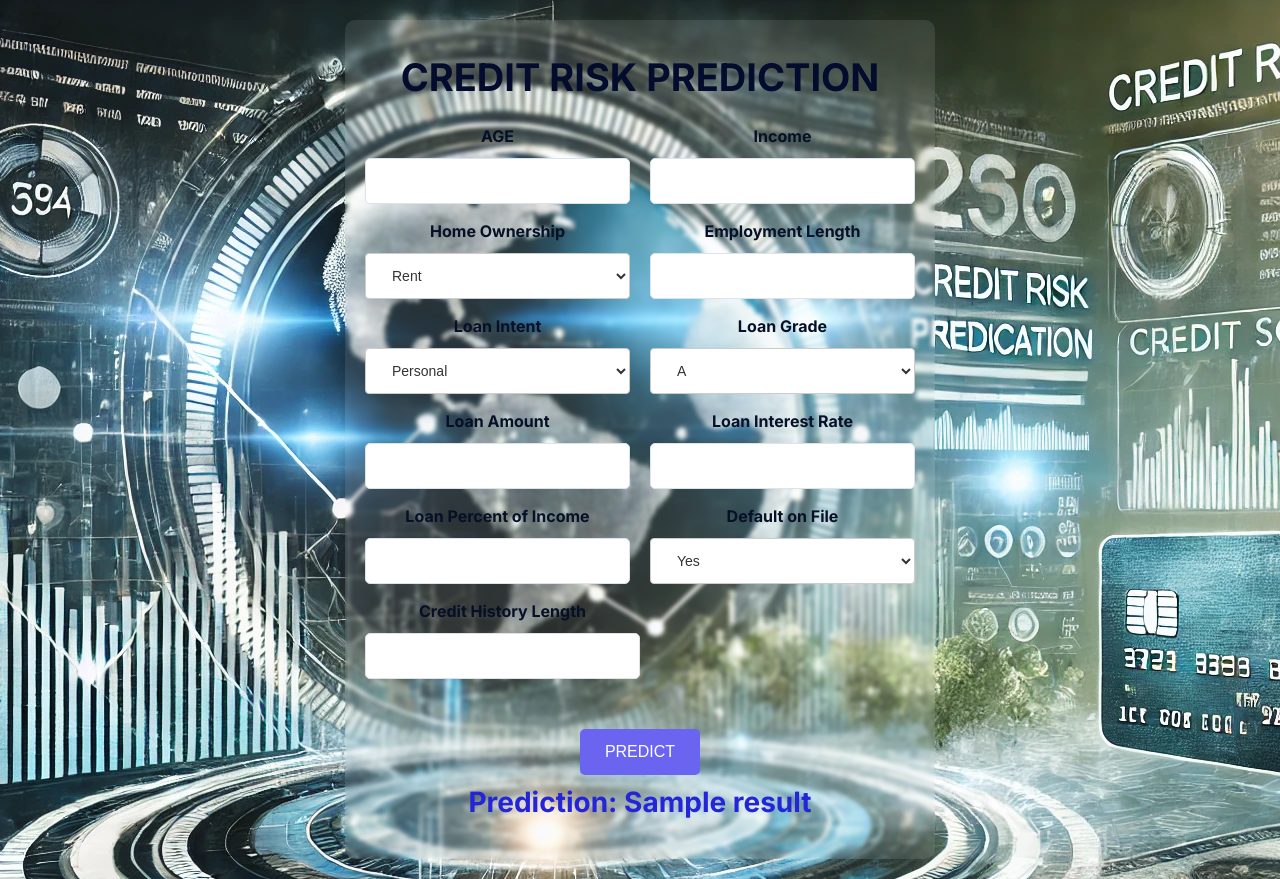
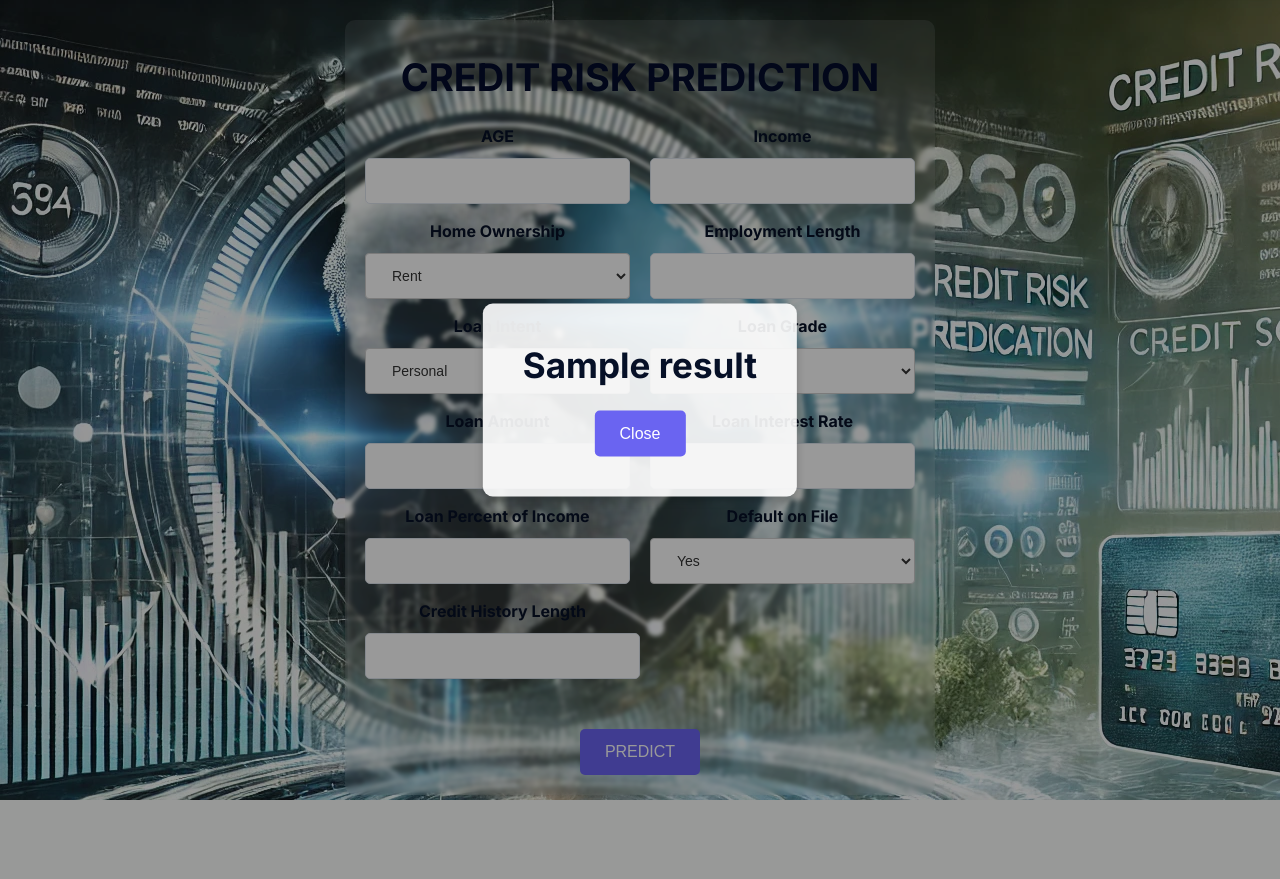
Before and after one commit to Bhuvaneshwar-V/Credit-Risk-Prediction, a Flask app: template templates/home.html in a window 1280 px wide. After the commit the page ends 800 px from the top, so only its background shows below. Run offline with Flask 3, Linux system fonts and the light colour scheme; the template is opened without the code that fills it: most values are stand-ins (such as "Sample title", 1, 10 or a date in 2020); parts of the project's set-up code (start-up, migrations or seed data) failed here and were passed over.

Commit message:
update v1.2

```diff
--- a/app.py
+++ b/app.py
@@ -27,7 +27,7 @@ with open(os.path.join(weights_folder, encoder_file_name), 'rb') as encoder_file
 # Home route
 @app.route('/')
 def home():
-    return render_template('index.html')
+    return render_template('home.html')
 
 # Predict route
 @app.route('/predict', methods=['POST'])
@@ -62,7 +62,7 @@ def predict():
 
     # Display result
     result = "Risk of Default" if prediction == 1 else "No Risk of Default"
-    return render_template('index.html', result=result)
+    return render_template('home.html', result=result)
 
 if __name__ == "__main__":
     app.run(debug=True)
--- a/static/stylesheet.css
+++ b/static/stylesheet.css
@@ -212,3 +212,35 @@ body {
   color: #2424d8;
   padding: 10px;
 }
+.popup {
+  display: none; /* Hidden by default */
+  position: fixed;
+  top: 50%;
+  left: 50%;
+  transform: translate(-50%, -50%);
+  background: rgba(255, 255, 255, 0.9);
+  padding: 40px;
+  border-radius: 10px;
+  box-shadow: 0 4px 8px rgba(0, 0, 0, 0.2);
+  z-index: 1000;
+  text-align: center;
+}
+.popup.show {
+  display: block;
+  font-weight: bolder;
+  font-size: 35px;
+  color: #061027;
+}
+.popup-overlay {
+  position: fixed;
+  top: 0;
+  left: 0;
+  width: 100%;
+  height: 100%;
+  background: rgba(0, 0, 0, 0.4);
+  display: none;
+  z-index: 999;
+}
+.popup-overlay.show {
+  display: block;
+}
--- a/templates/home.html
+++ b/templates/home.html
@@ -145,15 +145,39 @@
                     </div>
 
                     <div class="custom-btn-wrapper">
-                        <button class="custom-btn" otype="submit">PREDICT</button>
+                        <button class="custom-btn" type="submit" id="pop-btn">PREDICT</button>
                     </div>
-                    {% if result %}
+                    <!--{% if result %}
                         <div class="custom-form-result">
                             <h3 class="custom-form-result"> Prediction: {{ result }} </h3>
                         </div>
-                    {% endif %}
+                    {% endif %}-->
                 </div>
             </div>
         </form>
+
+        <div class="popup-overlay" id="popup-overlay"></div>
+        <div class="popup" id="popup">
+            <p id="result-text">{{ result }}</p>
+            <button class="custom-btn" onclick="closePopup()">Close</button>
+        </div>
+
+        <script>
+            // Function to show the popup after page reload
+            window.onload = function () {
+                const result = document.getElementById("result-text").textContent.trim();
+                if (result) {
+                    document.getElementById("popup-overlay").classList.add("show");
+                    document.getElementById("popup").classList.add("show");
+                }
+            };
+
+            // Function to close the popup
+            function closePopup() {
+                document.getElementById("popup-overlay").classList.remove("show");
+                document.getElementById("popup").classList.remove("show");
+                window.location.href = "/";
+            }
+        </script>
     </body>
   </html>
```
